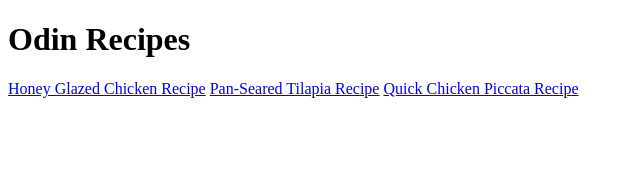
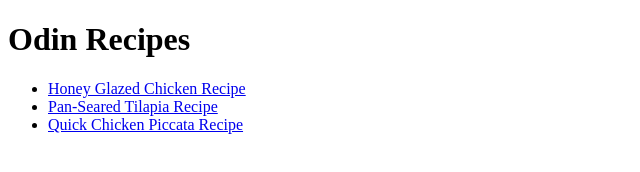
Before and after one commit to ctl009/odin-recipes, a plain HTML site: page index.html in a window 1280 px wide. Shown: the whole page, without its empty margins (0-640 px from the left). Drawn offline with Linux system fonts and the light colour scheme.

```diff
--- a/index.html
+++ b/index.html
@@ -7,8 +7,10 @@
 
     <body>
         <h1>Odin Recipes</h1>
-        <a href="recipes/honey-glazed-chicken.html">Honey Glazed Chicken Recipe</a>
-        <a href="recipes/pan-seared-tilapia.html">Pan-Seared Tilapia Recipe</a>
-        <a href="recipes/quick-chicken-piccata.html">Quick Chicken Piccata Recipe</a>
+        <ul>
+            <li><a href="recipes/honey-glazed-chicken.html">Honey Glazed Chicken Recipe</a></li>
+            <li><a href="recipes/pan-seared-tilapia.html">Pan-Seared Tilapia Recipe</a></li>
+            <li><a href="recipes/quick-chicken-piccata.html">Quick Chicken Piccata Recipe</a></li>
+        </ul>
     </body>
 </html>
```
